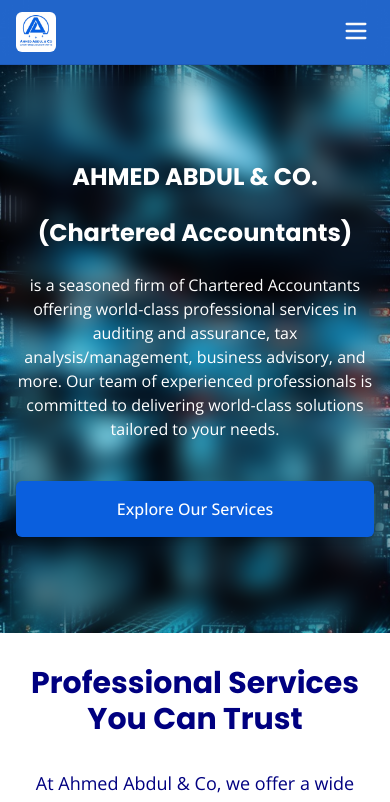
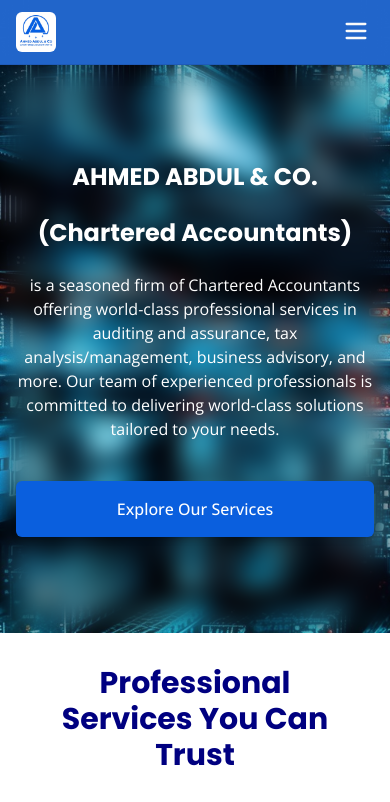
Before and after one commit to Adnan0-IM/Ahmed-Abdul-co, a React (Vite) app: page / in a window 390 px wide. Shown: the top 802 px of the page. Built offline with nearby package versions, Linux system fonts and the light colour scheme.

Commit message:
fix: Adjust padding in header for improved text alignment

```diff
--- a/src/pages/Home.tsx
+++ b/src/pages/Home.tsx
@@ -19,7 +19,7 @@
       <section className="   text-[#eaf0f7] text-center bg-white ">
         <div className="container lg:px-8 mx-auto px-4 flex py-8 flex-col sm:flex-row justify-between items-center gap-5">
           <div>
-            <h1 className="text-[navy] text-3xl md:text-4xl font-bold">
+            <h1 className="text-[navy] text-3xl px-4 sm:px-0 md:text-4xl font-bold">
               Professional Services You Can Trust
             </h1>
             <p className="text-[navy] text-lg md:text-xl mt-8">
```
